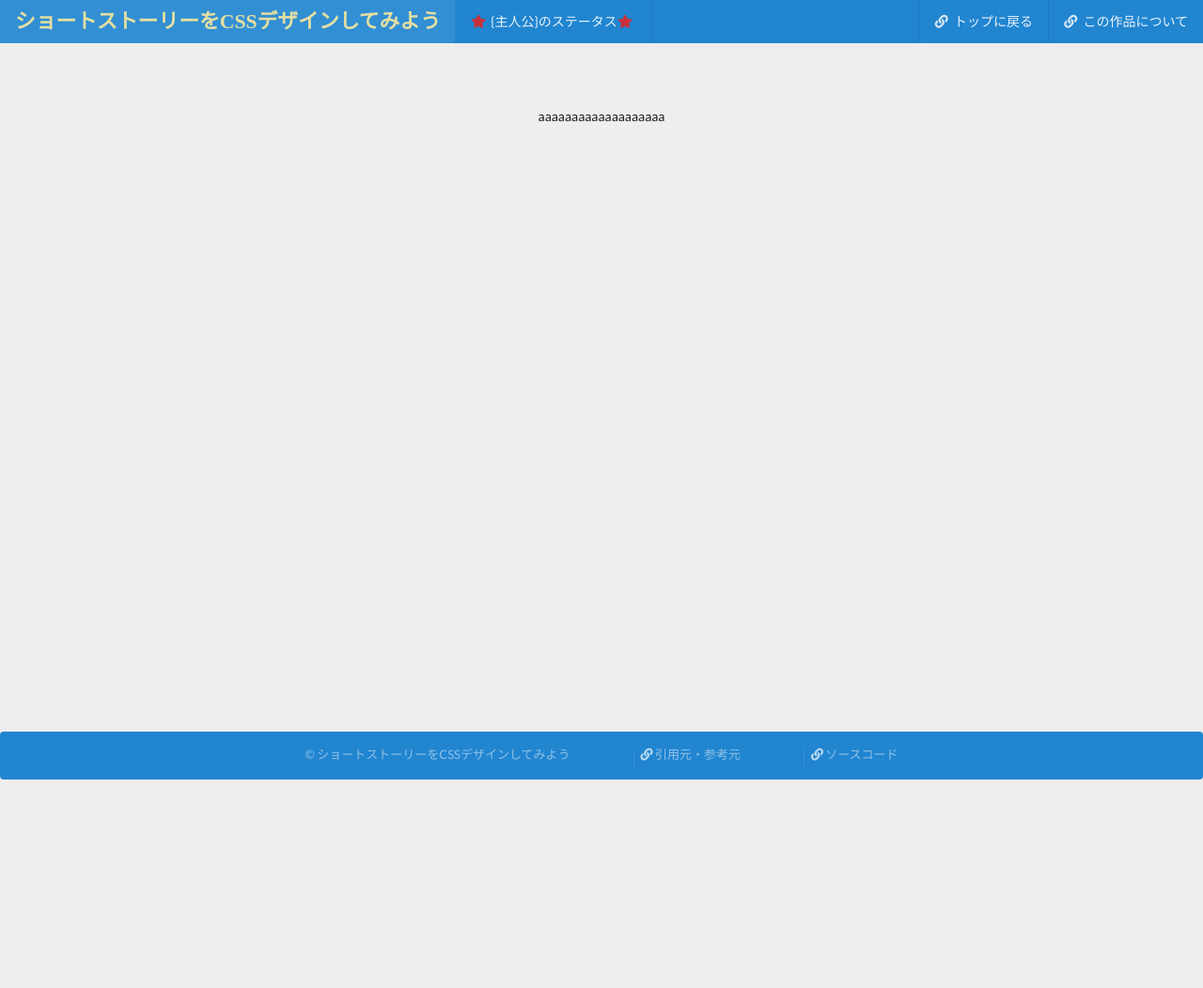
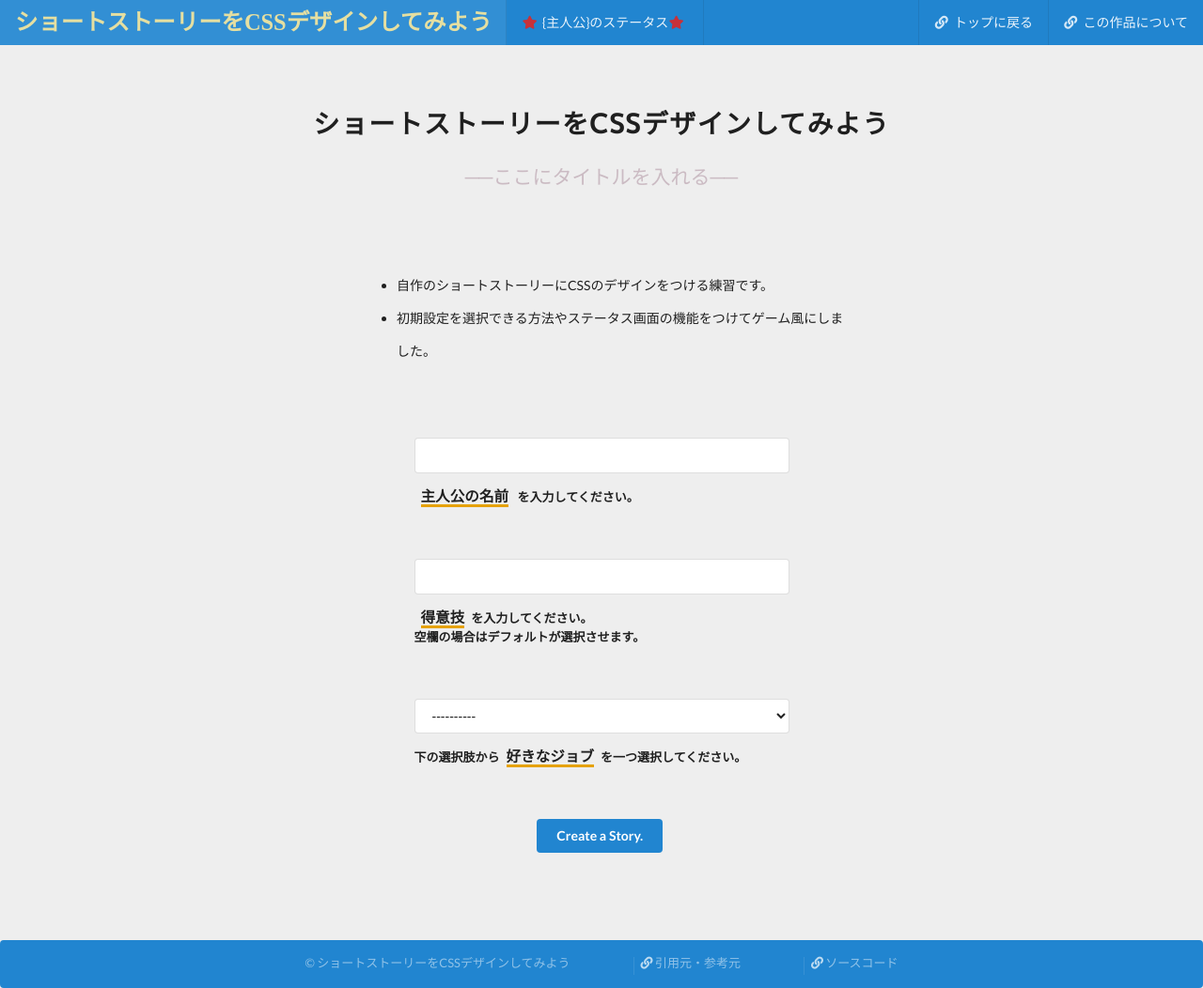
Before and after one commit to Tendency-Sweet-Party/DeployAndCSSDesignPrac, a Django app: page /title/ in a window 1280 px wide. Shown: the whole page at 94% size. Before the commit the page ends 830 px from the top, so only its background shows below. Run offline with Django 3.2, Linux system fonts and the light colour scheme; some libraries are stand-ins or nearby versions.

Commit message:
initial setting form display ver2

```diff
--- a/base_app/forms.py
+++ b/base_app/forms.py
@@ -15,21 +15,27 @@ class InitialSettingForm(forms.Form):
         label='主人公の名前',
         max_length=30,
         required=True,
+        help_text="<span class='text_emphasize'>主人公の名前</span> を入力してください。",
+        widget=forms.TextInput(attrs={'class': 'initial_setting_control'}, ),
     )
     special_move = forms.CharField(
         label='得意技',
         max_length=30,
         required=False,
-        empty_value=DEFAULT_SPECIAL_MOVE
+        empty_value=DEFAULT_SPECIAL_MOVE,
+        help_text="<span class='text_emphasize'>得意技</span>を入力してください。<br>空欄の場合はデフォルトが選択させます。",
+        widget=forms.TextInput(attrs={'class': 'initial_setting_control'}, ),
     )
-    favorite_weapon = forms.CharField(
-        label='愛用の武器',
-        max_length=30,
-        required=False,
-        empty_value=DEFAULT_FAVORITE_WEAPON
-    )
+    # favorite_weapon = forms.CharField(
+    #     label='愛用の武器',
+    #     max_length=30,
+    #     required=False,
+    #     empty_value=DEFAULT_FAVORITE_WEAPON,
+    #     help_text="主人公の愛用の武器を入力してくだいさい。",
+    # )
     job_after = forms.ChoiceField(
         label='変化後の職業',
         choices=JOB_CHOICE,
-        required=True
+        required=True,
+        help_text="下の選択肢から<span class='text_emphasize'>好きなジョブ</span>を一つ選択してください。",
     )
--- a/base_app/views.py
+++ b/base_app/views.py
@@ -7,3 +7,8 @@ from base_app.forms import InitialSettingForm
 class InitialSettingView(FormView):
     template_name = 'base_app/initial_setting.html'
     form_class = InitialSettingForm
+
+    def get_context_data(self, **kwargs):
+        ctx = super().get_context_data(**kwargs)
+        ctx['setting_component'] = ctx.pop('form')
+        return ctx
--- a/static/css/my_custom.css
+++ b/static/css/my_custom.css
@@ -2,13 +2,13 @@
 
 /*font*/
 /*Google Font*/
-/*@import url('https://fonts.googleapis.com/css2?family=Righteous&display=swap');*/
+@import url('https://fonts.googleapis.com/css2?family=M+PLUS+1p:wght@500&display=swap');
 /*@import url('https://fonts.googleapis.com/css2?family=M+PLUS+Rounded+1c:wght@700&display=swap');*/
 
 /*Application Title*/
 .App_title {
     font-family: "Times New Roman", sans-serif;
-    font-size: 20px;
+    font-size: 1.6rem;
     font-size-adjust: 0.5;
     font-weight: bold;
     color: #e5dfa1;
@@ -28,6 +28,47 @@
     text-align: center;
 }
 
+#Title > h1 {
+    font-family: "M PLUS 1p", "Times New Roman", sans-serif;
+    font-weight: 700;
+    text-transform: uppercase;
+    letter-spacing: 0.1rem;
+    text-align: center;
+}
+
+#Title > h2 {
+    font-family: "M PLUS 1p", "Times New Roman", sans-serif;
+    font-weight: 400;
+    font-size: 1.5rem;
+    color: rgba(151, 110, 129, 0.4);
+}
+
+#Title div.what_is_this {
+    margin-top: 4rem;
+    margin-bottom: 4rem;
+    text-align: left;
+    line-height: 2.5rem;
+}
+
+
+#Title .ui.form {
+    width: 40%;
+    min-width: 20rem;
+    margin-left: auto;
+    margin-right: auto;
+
+}
+
+#Title .ui.form .field > label {
+    margin-bottom: 4rem;
+    text-align: left;
+}
+
+.initial_setting_control {
+
+}
+
+
 /*main content*/
 #Main {
     margin-top: 50px;
@@ -36,7 +77,7 @@
 }
 
 /*content for site explanation*/
-#Explanation{
+#Explanation {
     margin-top: 50px;
     padding: 1rem;
     /*perhaps it functions as override*/
@@ -46,6 +87,7 @@
     border: double 5px #6DFFFF;
     background-color: white;
 }
+
 /*#Explanation p{*/
 /*    color: #F3F4F5;*/
 /*}*/
@@ -128,6 +170,8 @@
 .Site-footer {
     position: sticky;
     flex: none; /* 2 */
+    /*my customization*/
+    margin-top: 5rem;
 }
 
 .Site-content {
@@ -153,3 +197,14 @@
 div.ui.divided.horizontal.list > .item:not(:last-child) {
     padding-right: 5em;
 }
+
+/*general component setting*/
+fieldset {
+    border: 0;
+}
+
+.text_emphasize {
+    font-size: 120%;
+    border-bottom: solid 3px #E6A200;
+    margin: 0 0.5rem 0 0.5rem;
+}
--- a/templates/base_app/base.html
+++ b/templates/base_app/base.html
@@ -23,7 +23,7 @@
             <i class="icon star red"></i> {主人公}のステータス <i class="icon star red"></i>
         </a>
         <div class="right menu">
-            <a class="item" href="{% url 'base:index' %}"><i class="linkify icon"></i>トップに戻る</a>
+            <a class="item" href="{% url 'base:title' %}"><i class="linkify icon"></i>トップに戻る</a>
             <a class="item" href="{% url 'base:index' %}"><i class="linkify icon"></i>この作品について</a>
         </div>
     </div>
--- a/templates/base_app/initial_setting.html
+++ b/templates/base_app/initial_setting.html
@@ -1,13 +1,45 @@
 {% extends 'base_app/base.html' %}
 {% block title %}タイトル - {{ block.super }}{% endblock %}
 {% block content %}
+    {#    todo delete#}
     {#    <div>#}
     {#        <form action="" href="">#}
-    {#            {{ form.as_p }}#}
+    {#                {{ form.as_p }}#}
     {#        </form>#}
     {#    </div>#}
 
     <div id="Title" class="ui container">
-        aaaaaaaaaaaaaaaaaaa
+        <h1>ショートストーリーをCSSデザインしてみよう</h1>
+        {#        todo タイトル#}
+        <h2>──ここにタイトルを入れる──</h2>
+        <div class="ui stackable grid">
+            <div class="four wide column"></div>
+            <div class="eight wide column what_is_this">
+                <ul>
+                    <li>
+                        自作のショートストーリーにCSSのデザインをつける練習です。
+                    </li>
+                    <li>
+                        初期設定を選択できる方法やステータス画面の機能をつけてゲーム風にしました。
+                    </li>
+                </ul>
+            </div>
+            <div class="four wide column"></div>
+        </div>
+        <form class="ui form" action="">
+            <fieldset>
+                {% csrf_token %}
+                {% for field in setting_component %}
+                    <div class="field">
+                        <p>{{ field }}</p>
+                        <label> {{ field.help_text | safe }}</label>
+                    </div>
+                    {% for error in field.errors %}
+                        <p style="color: red;">{{ error }}</p>
+                    {% endfor %}
+                {% endfor %}
+                <button type="submit" class="ui blue button " name="next" value="confirm">Create a Story.</button>
+            </fieldset>
+        </form>
     </div>
 {% endblock %}
--- a/templates/base_app/quote.html
+++ b/templates/base_app/quote.html
@@ -7,6 +7,9 @@
     <div>
         <div>
             <h2>CSS</h2>
+        </div>
+        <div>
+            <h3>引用</h3>
         </div>
         <div>
             <p>1. Sticky Footer</p>
```
